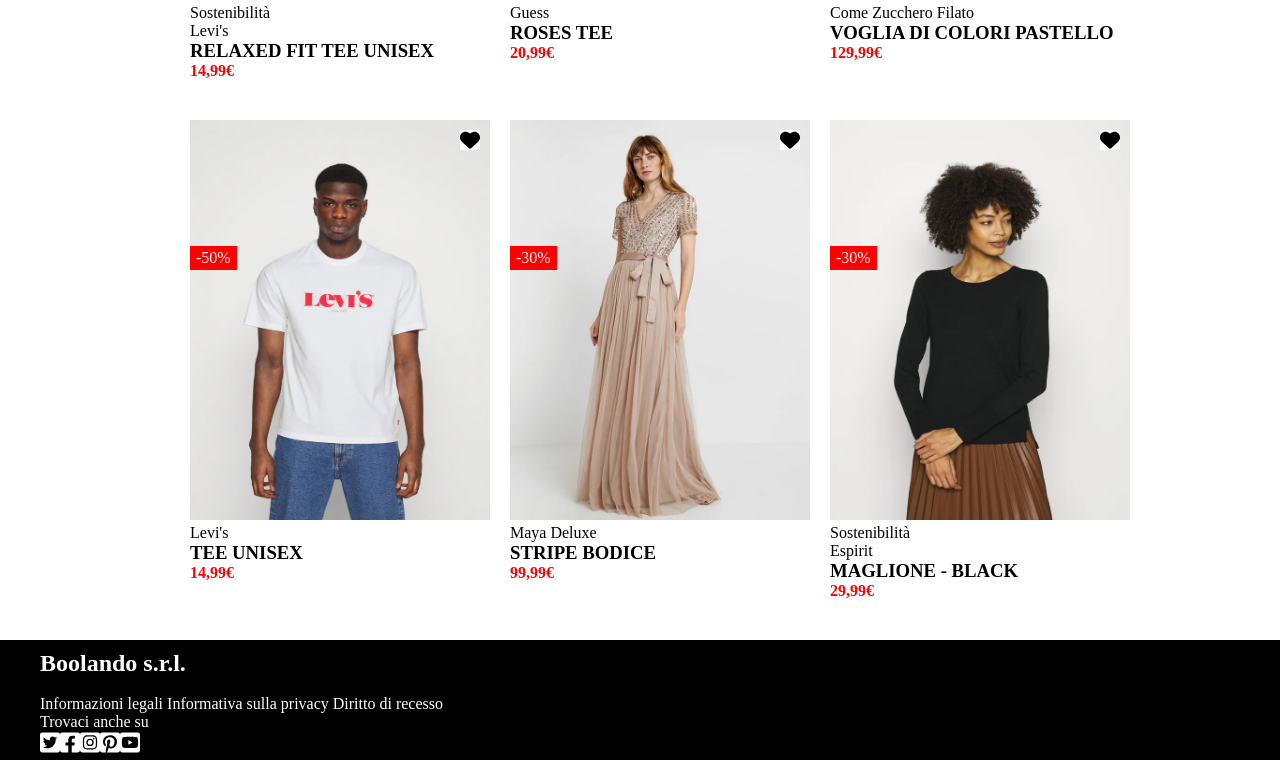
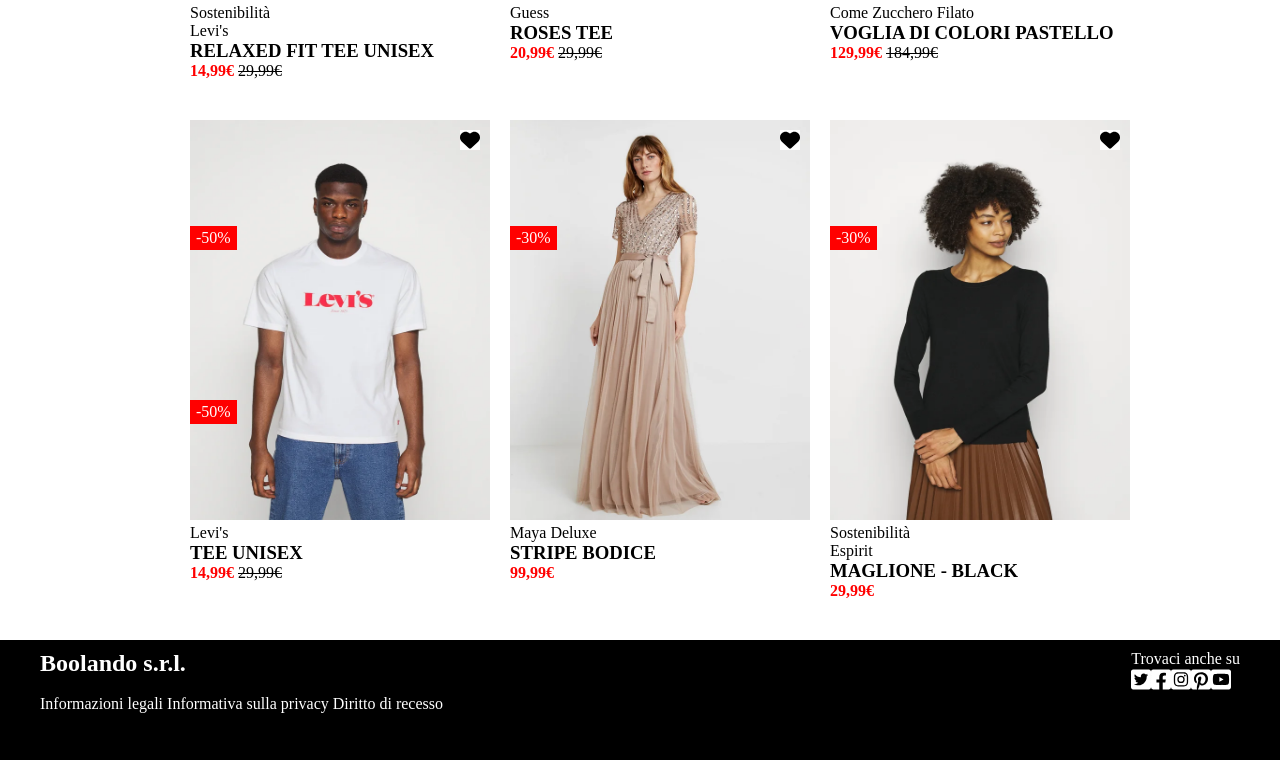
Before and after one commit to Debby95/html-css-boolando, a plain HTML site: page index.html in a window 1280 px wide. Shown: the part 500-1260 px from the top of the page. Drawn offline with Linux system fonts and the light colour scheme.

Commit message:
Fine progetto

```diff
--- a/index.html
+++ b/index.html
@@ -21,6 +21,7 @@
                 <span>Bambino</span>
             </div>
 
+            <!-- Logo -->
             <div class="logo">
                 <img class="logo-boolean" src="img/boolean-logo.png" alt="Logo Boolean">
             </div>
@@ -52,6 +53,7 @@
                         <span>Levi's</span>
                         <h3>RELAXED FIT TEE UNISEX</h3>
                         <span class="discount-clothes">14,99€</span>
+                        <span><s>29,99€</s></span>
                     </div>
                 </div>
                 <div class="col">
@@ -65,6 +67,7 @@
                         <span>Guess</span>
                         <h3>ROSES TEE</h3>
                         <span class="discount-clothes">20,99€</span>
+                        <span><s>29,99€</s></span>
                     </div>
                 </div>
 
@@ -79,6 +82,7 @@
                         <span>Come Zucchero Filato</span>
                         <h3>VOGLIA DI COLORI PASTELLO</h3>
                         <span class="discount-clothes">129,99€</span>
+                        <span><s>184,99€</s></span>
                     </div>
                 </div>
             </div>
@@ -89,18 +93,17 @@
 
             <div class="row">
                 <div class="col">
-                    <div class="clothes">
-                        <div class="clothes">
+                    <div class="clothes2">
                             <img src="img/4.webp" alt="">
 
-                            <div class="clothes-discount">-50%</div>
+                            <div class="clothes-discount2">-50%</div>
 
                             <svg class="heart2" xmlns="http://www.w3.org/2000/svg" viewBox="0 0 512 512"><!--! Font Awesome Pro 6.1.1 by @fontawesome - https://fontawesome.com License - https://fontawesome.com/license (Commercial License) Copyright 2022 Fonticons, Inc. --><path d="M0 190.9V185.1C0 115.2 50.52 55.58 119.4 44.1C164.1 36.51 211.4 51.37 244 84.02L256 96L267.1 84.02C300.6 51.37 347 36.51 392.6 44.1C461.5 55.58 512 115.2 512 185.1V190.9C512 232.4 494.8 272.1 464.4 300.4L283.7 469.1C276.2 476.1 266.3 480 256 480C245.7 480 235.8 476.1 228.3 469.1L47.59 300.4C17.23 272.1 .0003 232.4 .0003 190.9L0 190.9z"/></svg>
 
                             <span>Levi's</span>
                             <h3>TEE UNISEX</h3>
                             <span class="discount-clothes">14,99€</span>
-                        </div>
+                            <span><s>29,99€</s></span>
                     </div>
                 </div>
 
@@ -136,17 +139,21 @@
     <footer>
         <div class="container">
 
-            <div class="booleando">
-                <h2>Boolando s.r.l.</h2>
-                <br>
+            <div class="boolando">
                 <div>
-                    <span>Informazioni legali</span>
-                    <span>Informativa sulla privacy</span>
-                    <span>Diritto di recesso</span>
+                    <h2>Boolando s.r.l.</h2>
+                    <br>
+                    <div>
+                        <span>Informazioni legali</span>
+                        <span>Informativa sulla privacy</span>
+                        <span>Diritto di recesso</span>
+                    </div>
                 </div>
 
                 <div class="follow">
                     <div>Trovaci anche su</div>
+
+                    <!-- Icone social -->
                     <div class="social">
                         <svg xmlns="http://www.w3.org/2000/svg" fill="white" viewBox="0 0 448 512"><!--! Font Awesome Pro 6.1.1 by @fontawesome - https://fontawesome.com License - https://fontawesome.com/license (Commercial License) Copyright 2022 Fonticons, Inc. --><path d="M400 32H48C21.5 32 0 53.5 0 80v352c0 26.5 21.5 48 48 48h352c26.5 0 48-21.5 48-48V80c0-26.5-21.5-48-48-48zm-48.9 158.8c.2 2.8.2 5.7.2 8.5 0 86.7-66 186.6-186.6 186.6-37.2 0-71.7-10.8-100.7-29.4 5.3.6 10.4.8 15.8.8 30.7 0 58.9-10.4 81.4-28-28.8-.6-53-19.5-61.3-45.5 10.1 1.5 19.2 1.5 29.6-1.2-30-6.1-52.5-32.5-52.5-64.4v-.8c8.7 4.9 18.9 7.9 29.6 8.3a65.447 65.447 0 0 1-29.2-54.6c0-12.2 3.2-23.4 8.9-33.1 32.3 39.8 80.8 65.8 135.2 68.6-9.3-44.5 24-80.6 64-80.6 18.9 0 35.9 7.9 47.9 20.7 14.8-2.8 29-8.3 41.6-15.8-4.9 15.2-15.2 28-28.8 36.1 13.2-1.4 26-5.1 37.8-10.2-8.9 13.1-20.1 24.7-32.9 34z"/></svg>
                         <svg xmlns="http://www.w3.org/2000/svg" fill="white" viewBox="0 0 448 512"><!--! Font Awesome Pro 6.1.1 by @fontawesome - https://fontawesome.com License - https://fontawesome.com/license (Commercial License) Copyright 2022 Fonticons, Inc. --><path d="M400 32H48A48 48 0 0 0 0 80v352a48 48 0 0 0 48 48h137.25V327.69h-63V256h63v-54.64c0-62.15 37-96.48 93.67-96.48 27.14 0 55.52 4.84 55.52 4.84v61h-31.27c-30.81 0-40.42 19.12-40.42 38.73V256h68.78l-11 71.69h-57.78V480H400a48 48 0 0 0 48-48V80a48 48 0 0 0-48-48z"/></svg>
--- a/styles.css
+++ b/styles.css
@@ -46,9 +46,17 @@ img {
     height: 400px;
 }
 
-.clothes .clothes-discount {
+.clothes-discount {
     position: absolute;
-    bottom: 30px;
+    bottom: 50px;
+    background-color: red;
+    color: white;
+    padding: 3px 6px;
+}
+
+.clothes-discount2 {
+    position: absolute;
+    top: 900px;
     background-color: red;
     color: white;
     padding: 3px 6px;
@@ -77,10 +85,22 @@ img {
     margin-left: 270px;
 }
 
+.heart:hover {
+    background-color: red;
+}
+
+.heart2:hover {
+    background-color: red;
+}
+
 footer {
     background-color: rgb(0, 0, 0);
     padding: 10px;
     color: white;
+
+}
+
+.boolando {
     display: flex;
     justify-content: space-between;
 }
```
